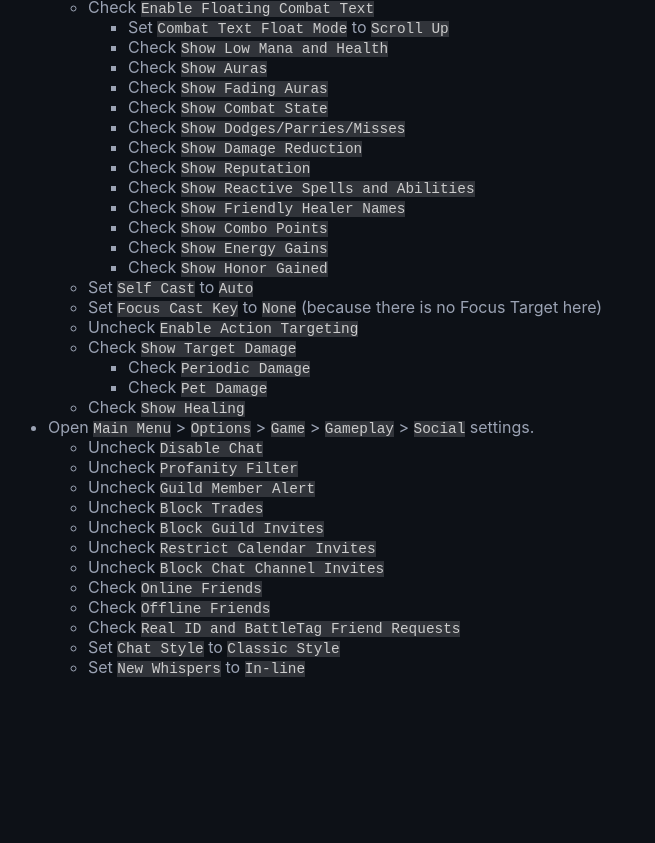
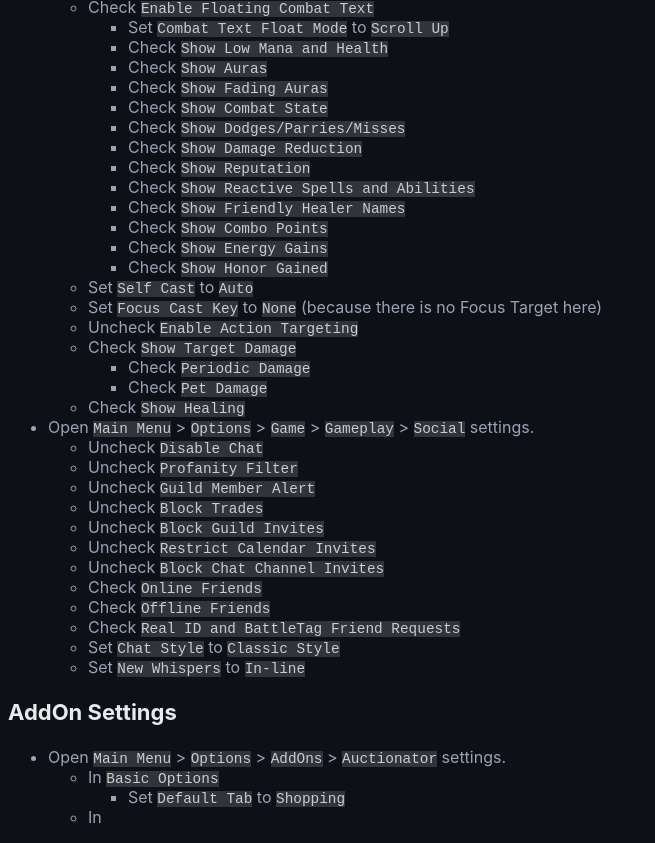
Before and after one commit to marius-pasarica/classic-era, a plain HTML site: page index.html in a window 1280 px wide. Shown: the part 3613-4456 px from the top of the page, without its empty margins (0-655 px from the left). Before the commit the page ends 4306 px from the top, so only its background shows below. Drawn offline with Linux system fonts and the light colour scheme.

Commit message:
separate addon settings

```diff
--- a/index.html
+++ b/index.html
@@ -320,5 +320,21 @@
         </ul>
     </p>
 
+    <h3>AddOn Settings</h3>
+    <p>
+        <ul>
+            <li>Open <code>Main Menu</code> > <code>Options</code> > <code>AddOns</code> > <code>Auctionator</code> settings.
+                <ul>
+                    <li>In <code>Basic Options</code>
+                        <ul>
+                            <li>Set <code>Default Tab</code> to <code>Shopping</code></li>
+                        </ul>
+                    </li>
+                    <li>In </li>
+                </ul>
+            </li>
+        </ul>
+    </p>
+
 </body>
 </html>
```
